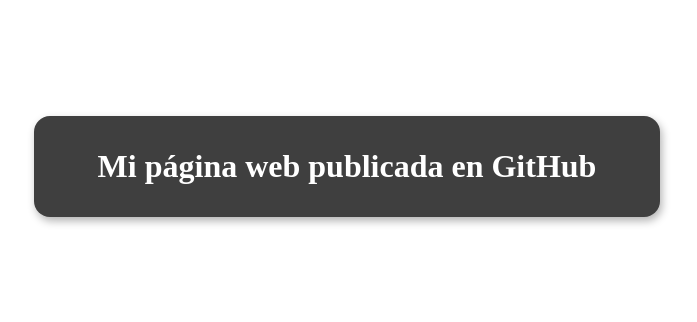
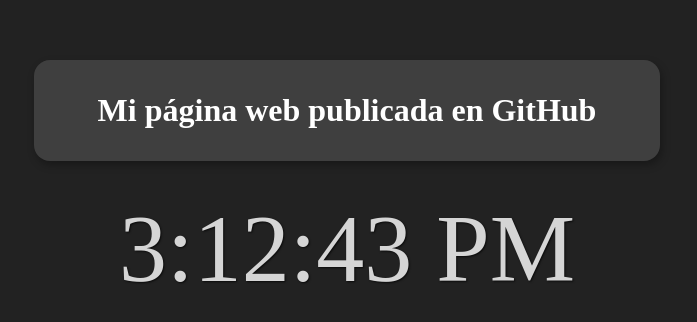
Before and after one commit to isanchezvi/pagina-web, a plain HTML site: page index.html in a window 1280 px wide. Shown: the part 242-564 px from the top of the page, without its empty margins (293-990 px from the left). Drawn offline with Linux system fonts and the light colour scheme.

Commit message:
Update index.html

```diff
--- a/index.html
+++ b/index.html
@@ -1,14 +1,16 @@
 <!DOCTYPE html>
 <html>
   <head>
-    <meta charset="UTF-8">
+    <meta charset="UTF-8" />
     <title>Mi Página Web</title>
     <style>
       body {
         display: flex;
+        flex-direction: column;
         align-items: center;
         justify-content: center;
         height: 100vh;
+        background: #222;
       }
 
       p {
@@ -18,12 +20,43 @@
         color: white;
         padding: 1em 2em;
         border-radius: 0.5em;
-        box-shadow: 2px 4px 8px rgba(0,0,0,0.3);
+        box-shadow: 2px 4px 8px rgba(0, 0, 0, 0.3);
+      }
+
+      #clock {
+        font-size: 6em;
+        color: #d5d5d5;
+        text-shadow: 1px 1px 2px rgba(0, 0, 0, 0.7);
       }
     </style>
   </head>
 
   <body>
     <p>Mi página web publicada en GitHub</p>
+
+    <div id="clock"></div>
+
+    <script>
+      function clock() {
+        var date = new Date();
+        var hours = date.getHours();
+        var minutes = date.getMinutes();
+        var seconds = date.getSeconds();
+        var ampm = hours >= 12 ? "PM" : "AM";
+
+        hours = hours % 12;
+        hours = hours ? hours : 12;
+        minutes = minutes < 10 ? "0"+minutes : minutes;
+        seconds = seconds < 10 ? "0"+seconds : seconds;
+
+        var strTime =
+          hours + ":" + minutes + ":" + seconds + " " + ampm;
+
+        document.getElementById("clock").innerText = strTime;
+        setTimeout(clock, 1000);
+      }
+
+      clock();
+    </script>
   </body>
 </html>
```
